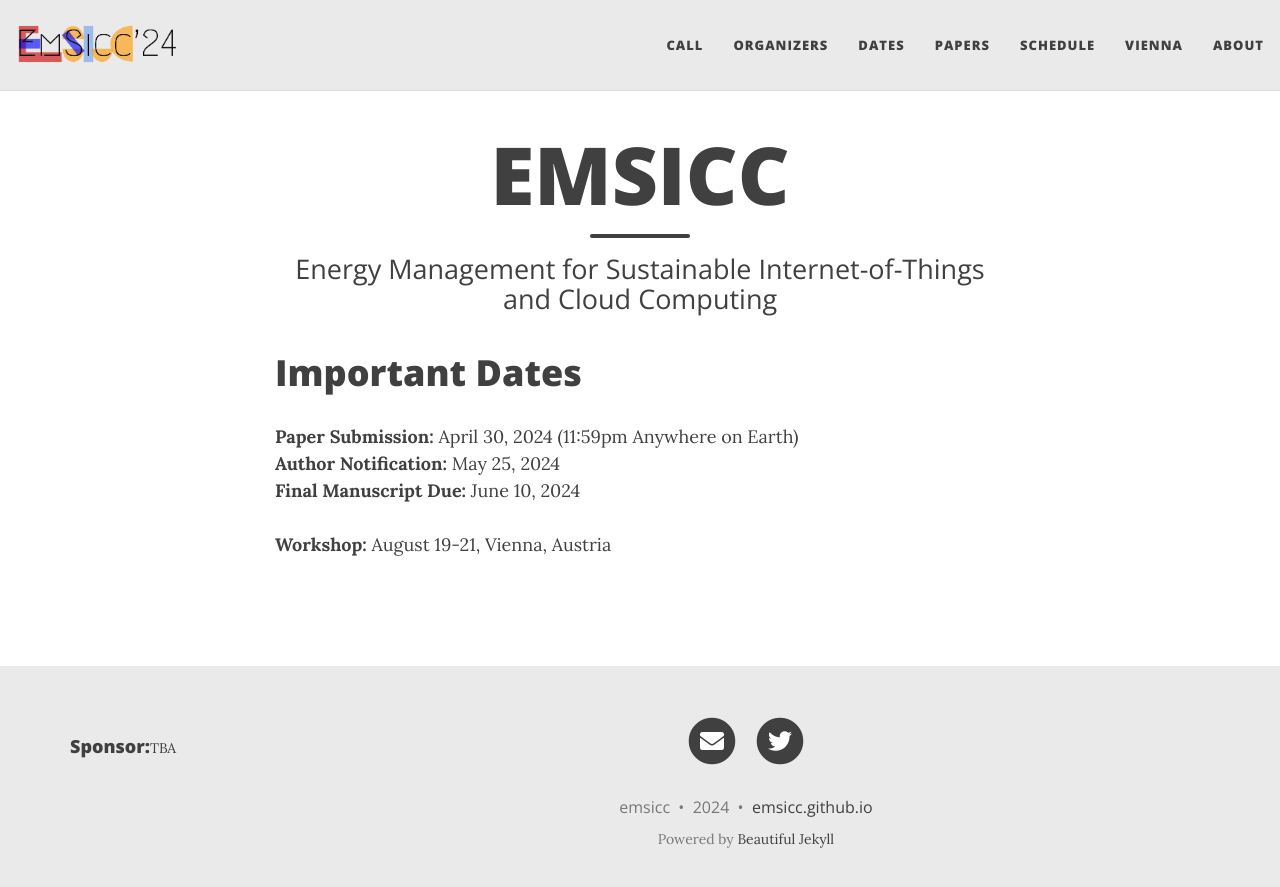
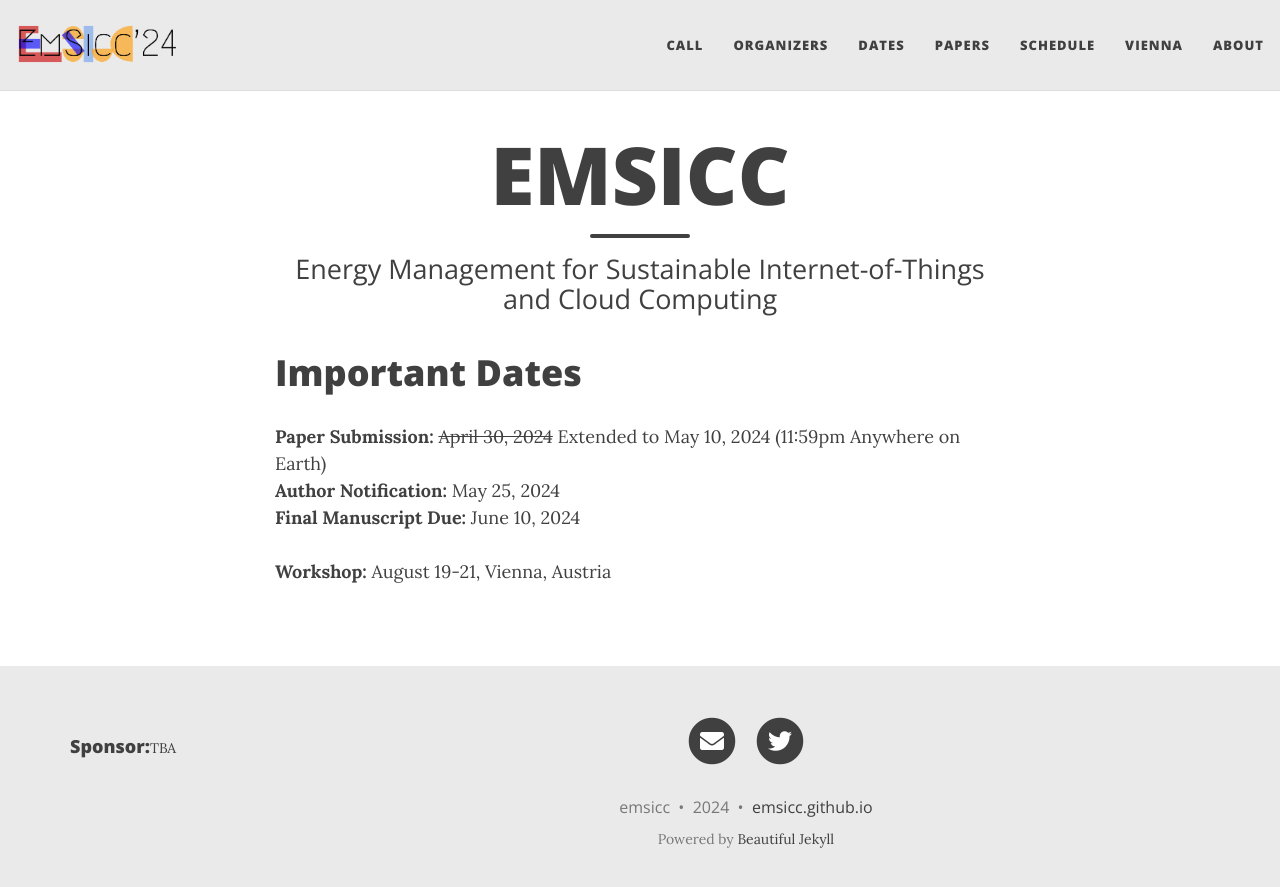
Before and after one commit to emsicc/2024, a Jekyll site: the page built from dates.md, in a window 1280 px wide. Shown: the top 887 px of the page. Built offline with Jekyll 4.4.1, drawn with Linux system fonts in a browser that asks for light colours; nearby versions of some CDN libraries.

Commit message:
Extended paper submission deadline

```diff
--- a/dates.md
+++ b/dates.md
@@ -7,7 +7,7 @@ use-site-title: true
 
 # Important Dates
 
-**Paper Submission:** April 30, 2024 (11:59pm Anywhere on Earth) <br>
+**Paper Submission:** <s>April 30, 2024</s> Extended to May 10, 2024 (11:59pm Anywhere on Earth) <br>
 **Author Notification:** May 25, 2024 <br>
 **Final Manuscript Due:** June 10, 2024 <br>
 <br>
```
